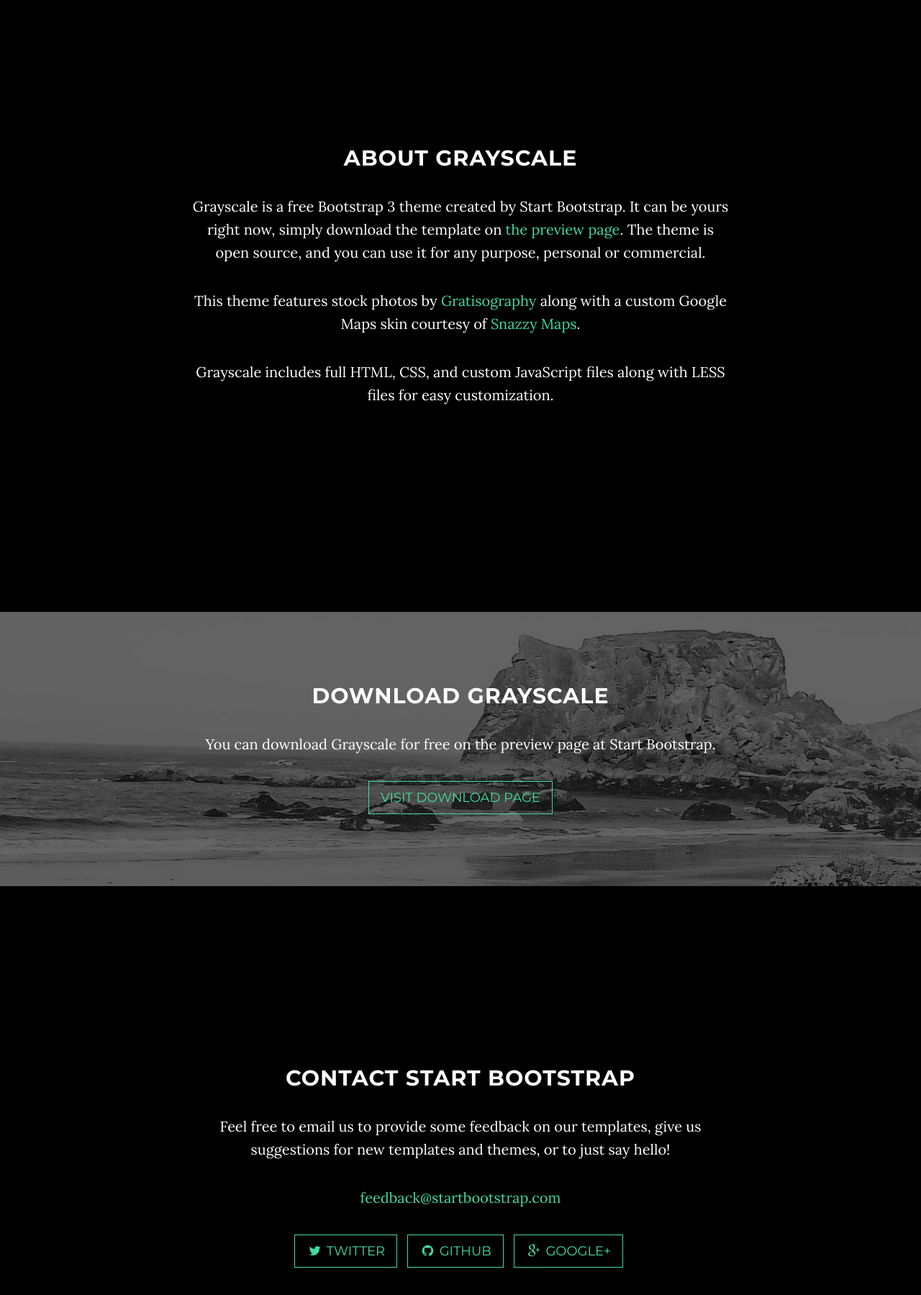
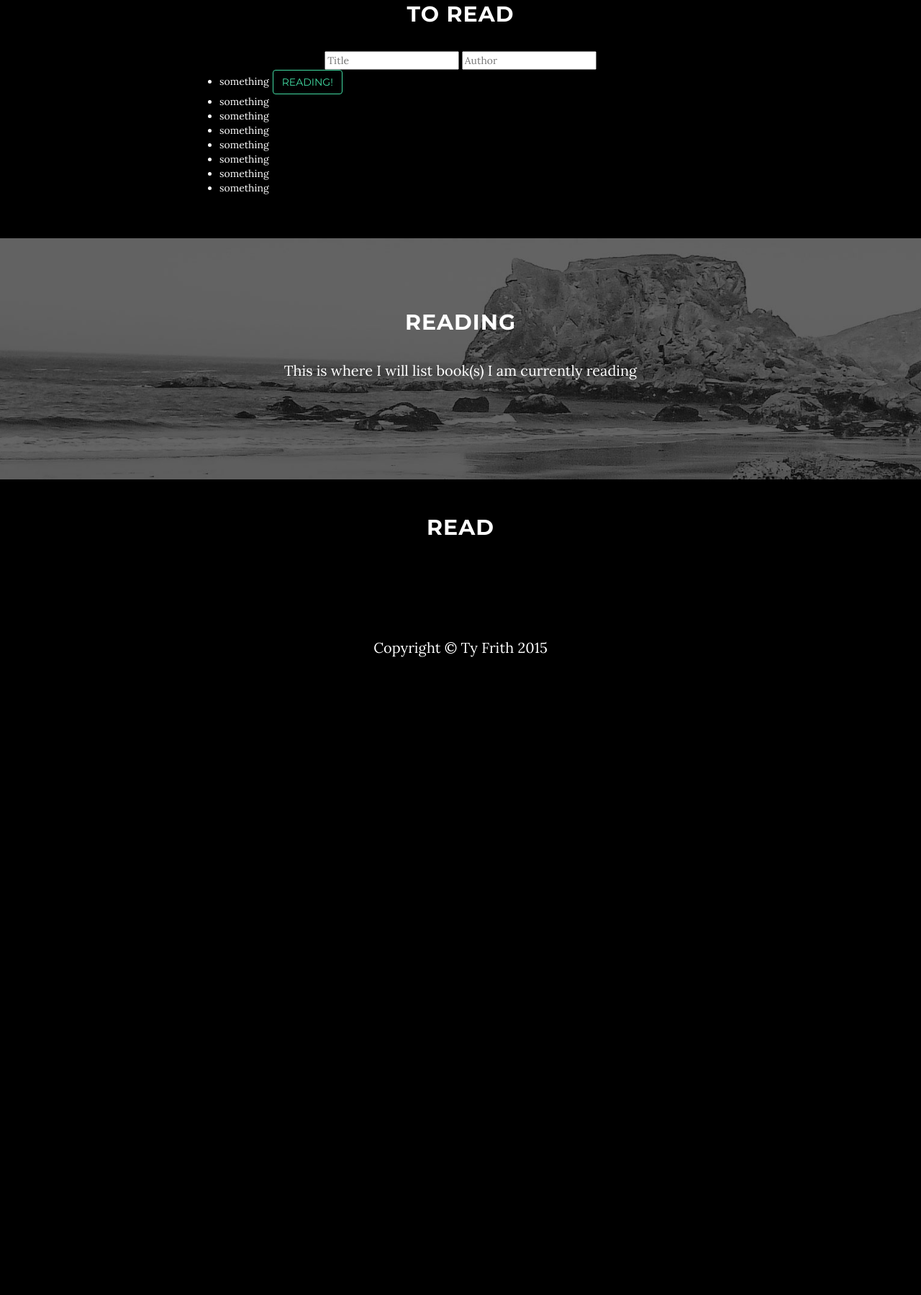
Before and after one commit to gyypo/angular-reading-list, a plain HTML site: page index.html in a window 1280 px wide. Shown: the part 847-2646 px from the top of the page at 72% size. After the commit the page ends 1813 px from the top, so only its background shows below. Drawn offline with nearby package versions, Linux system fonts and the light colour scheme; some packages are replaced by stand-ins of ours.

Commit message:
couple of tweaks

```diff
--- a/css/grayscale.css
+++ b/css/grayscale.css
@@ -28,6 +28,10 @@
     font-family: Montserrat,"Helvetica Neue",Helvetica,Arial,sans-serif;
     font-weight: 700;
     letter-spacing: 1px;
+}
+
+ul {
+    text-align: left;
 }
 
 p {
@@ -147,7 +151,7 @@
     padding: 100px 0;
     text-align: center;
     color: #fff;
-    background: url(../img/vintage-books.jpg) no-repeat bottom center scroll;
+    background: url(../img/background-books.jpg) no-repeat bottom center scroll;
     background-color: #000;
     -webkit-background-size: cover;
     -moz-background-size: cover;
@@ -281,7 +285,8 @@
 
 @media(min-width:767px) {
     .content-section {
-        padding-top: 250px;
+        padding-top: 50px;
+        padding-bottom: 50px;
     }
 
     .download-section {
@@ -295,7 +300,8 @@
 }
 
 .btn {
-    border-radius: 0;
+    border-radius: 6;
+    margin-left: 5px;
     text-transform: uppercase;
     font-family: Montserrat,"Helvetica Neue",Helvetica,Arial,sans-serif;
     font-weight: 400;
--- a/index.html
+++ b/index.html
@@ -31,7 +31,7 @@
 
 </head>
 
-<body id="page-top" data-spy="scroll" data-target=".navbar-fixed-top">
+<body id="page-top" data-spy="scroll" data-target=".navbar-fixed-top" ng-app="reading-list">
 
     <!-- Navigation -->
     <nav class="navbar navbar-custom navbar-fixed-top" role="navigation">
@@ -89,52 +89,48 @@
     <section id="about" class="container content-section text-center">
         <div class="row">
             <div class="col-lg-8 col-lg-offset-2">
-                <h2>About Grayscale</h2>
-                <p>Grayscale is a free Bootstrap 3 theme created by Start Bootstrap. It can be yours right now, simply download the template on <a href="http://startbootstrap.com/template-overviews/grayscale/">the preview page</a>. The theme is open source, and you can use it for any purpose, personal or commercial.</p>
-                <p>This theme features stock photos by <a href="http://gratisography.com/">Gratisography</a> along with a custom Google Maps skin courtesy of <a href="http://snazzymaps.com/">Snazzy Maps</a>.</p>
-                <p>Grayscale includes full HTML, CSS, and custom JavaScript files along with LESS files for easy customization.</p>
+                <h2>To Read</h2>
+                    <input type="text" placeholder="Title"></input>
+                    <input type="text" placeholder="Author"></input>
+                <ul>
+                    <li>something<button type="button" class="btn btn-default">Reading!</button></li>
+                    <li>something</li>
+                    <li>something</li>
+                    <li>something</li>
+                    <li>something</li>
+                    <li>something</li>
+                    <li>something</li>
+                    <li>something</li>
+                </ul>
+
             </div>
         </div>
     </section>
 
     <!-- Download Section -->
-    <section id="download" class="content-section text-center">
+    <section> <id="download" class="content-section text-center">
         <div class="download-section">
             <div class="container">
                 <div class="col-lg-8 col-lg-offset-2">
-                    <h2>Download Grayscale</h2>
-                    <p>You can download Grayscale for free on the preview page at Start Bootstrap.</p>
-                    <a href="http://startbootstrap.com/template-overviews/grayscale/" class="btn btn-default btn-lg">Visit Download Page</a>
-                </div>
+                    <h2>Reading</h2>
+                    <p>This is where I will list book(s) I am currently reading</p>
+                   <!--  <a href="http://startbootstrap.com/template-overviews/grayscale/" class="btn btn-default btn-lg">Visit Download Page</a>
+         <!-       </div>
+            </div>
+        </div> -->
+    </section>
+
+    <!-- Read Section -->
+    <section id="contact" class="container content-section text-center">
+        <div class="row">
+            <div class="col-lg-8 col-lg-offset-2">
+                <h2>Read</h2>
+                <p></p>
             </div>
         </div>
     </section>
 
-    <!-- Contact Section -->
-    <section id="contact" class="container content-section text-center">
-        <div class="row">
-            <div class="col-lg-8 col-lg-offset-2">
-                <h2>Contact Start Bootstrap</h2>
-                <p>Feel free to email us to provide some feedback on our templates, give us suggestions for new templates and themes, or to just say hello!</p>
-                <p><a href="mailto:feedback@startbootstrap.com">feedback@startbootstrap.com</a>
-                </p>
-                <ul class="list-inline banner-social-buttons">
-                    <li>
-                        <a href="https://twitter.com/SBootstrap" class="btn btn-default btn-lg"><i class="fa fa-twitter fa-fw"></i> <span class="network-name">Twitter</span></a>
-                    </li>
-                    <li>
-                        <a href="https://github.com/IronSummitMedia/startbootstrap" class="btn btn-default btn-lg"><i class="fa fa-github fa-fw"></i> <span class="network-name">Github</span></a>
-                    </li>
-                    <li>
-                        <a href="https://plus.google.com/+Startbootstrap/posts" class="btn btn-default btn-lg"><i class="fa fa-google-plus fa-fw"></i> <span class="network-name">Google+</span></a>
-                    </li>
-                </ul>
-            </div>
-        </div>
-    </section>
 
-    <!-- Map Section -->
-    <div id="map"></div>
 
     <!-- Footer -->
     <footer>
--- a/js/app.js
+++ b/js/app.js
@@ -1 +1,5 @@
-var app = angular.module('');
+var app = angular.module('readingList', []);  //not sure if I will even need ngRoute... single page is the goal ya?
+
+app.config(function($routeProvider) {
+
+});
```
Also changed, not shown: img/background-books.jpg (added), img/vintage-books.jpg.
